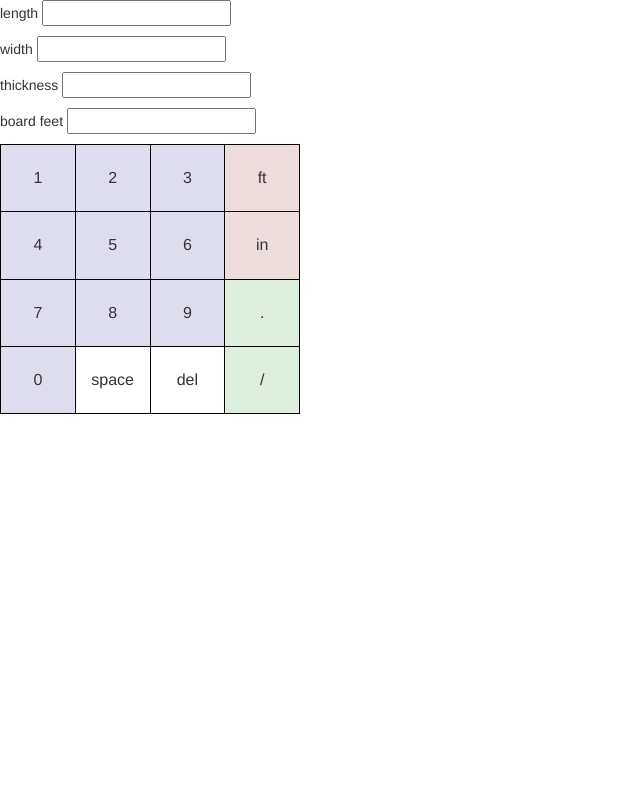
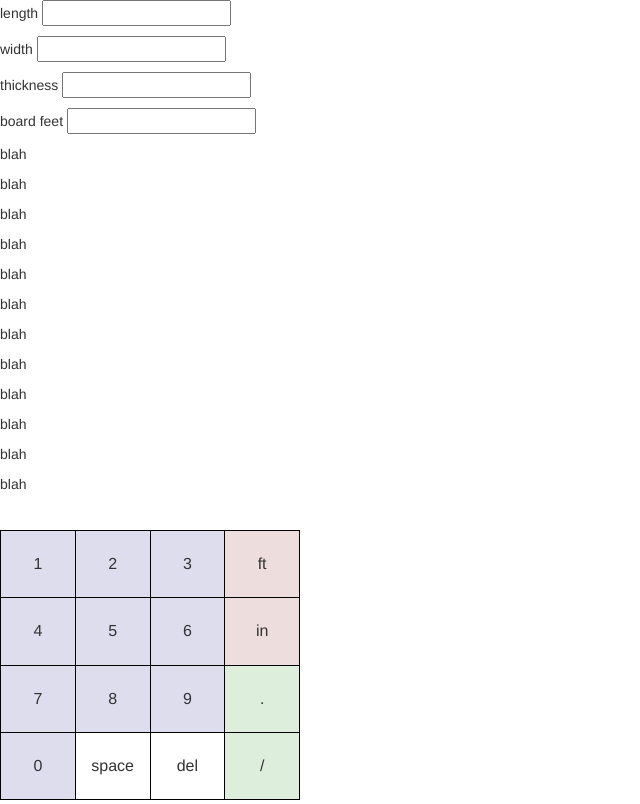
Before and after one commit to lwalen/bf-calc, a plain HTML site: page index.html in a window 1280 px wide. Shown: the whole page, without its empty margins (0-640 px from the left). Drawn offline with nearby package versions, Linux system fonts and the light colour scheme.

Commit message:
Making numpad stick to bottom

```diff
--- a/index.html
+++ b/index.html
@@ -24,6 +24,23 @@
 			board feet
 			<input class='board-feet' type="text"/>
 		</p>
+
+		<p>blah</p>
+		<p>blah</p>
+		<p>blah</p>
+		<p>blah</p>
+		<p>blah</p>
+		<p>blah</p>
+		<p>blah</p>
+		<p>blah</p>
+		<p>blah</p>
+		<p>blah</p>
+		<p>blah</p>
+		<p>blah</p>
+
+		<div class='spacer'></div>
+
+		<div class='outer-container'>
 			<div class='container'>
 				<div class='dummy'></div>
 				<div class='keypad'>
@@ -57,5 +74,6 @@
 					</table>
 				</div>
 			</div>
+	</div>
 	</body>
 </html>
--- a/style.css
+++ b/style.css
@@ -30,8 +30,19 @@ td {
     position: relative;
     width: 100%;
 }
+
+.outer-container {
+	position: fixed;
+	bottom: 0;
+	width: 100%;
+}
+
 .dummy {
     margin-top: 100%;
+}
+
+.spacer {
+	height: 300px;
 }
 
 @media screen and (min-width:768px) {
```
Lines whose indentation alone changed are shown as unchanged.
